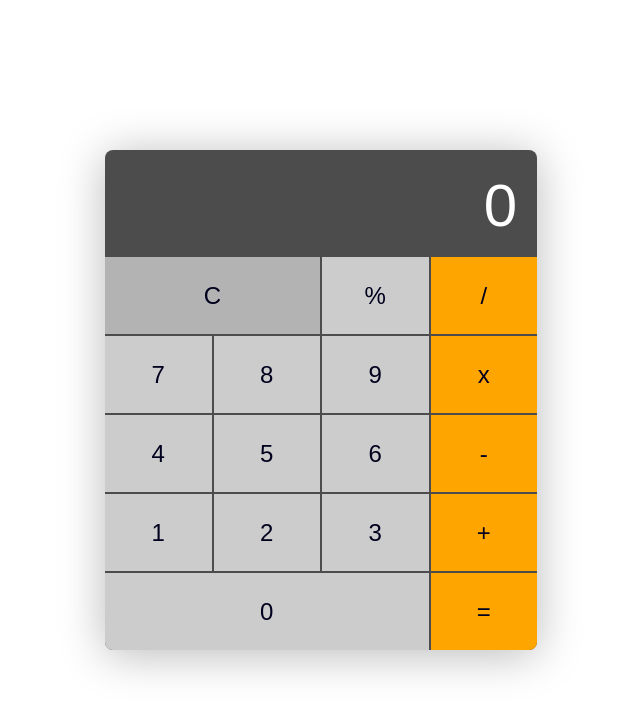
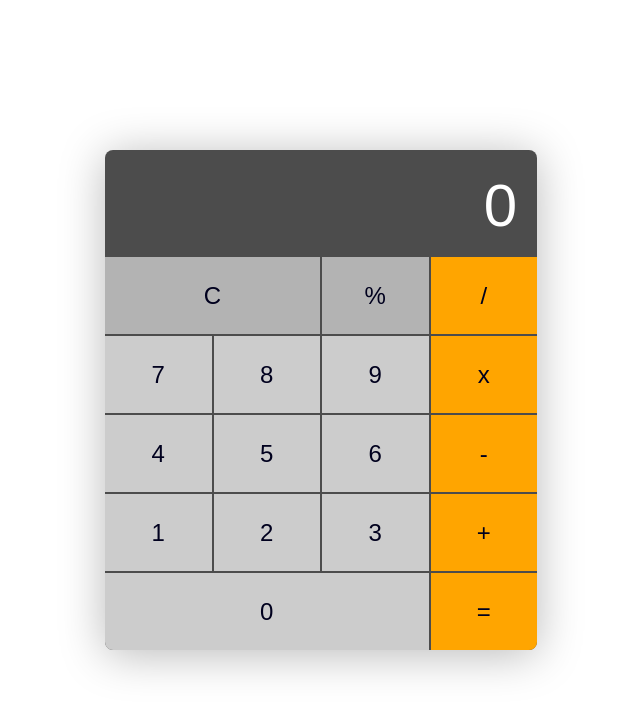
Before and after one commit to lujanfernaud/js-calculator, a website: page index.html in a window 1280 px wide. Shown: the whole page, without its empty margins (319-959 px from the left). Drawn offline with Linux system fonts and the light colour scheme.

Commit message:
Use darker color for modulo button

```diff
--- a/index.html
+++ b/index.html
@@ -18,7 +18,8 @@
       <div class="calculator__buttons">
         <div class="calculator__button calculator__button--color-1"
           id="button-clear" data-value="C">C</div>
-        <div class="calculator__button" id="button" data-value="%">%</div>
+        <div class="calculator__button calculator__button--color-1"
+          id="button" data-value="%">%</div>
         <div class="calculator__button calculator__button--color-2"
           id="button" data-value="/">/</div>
 
```
